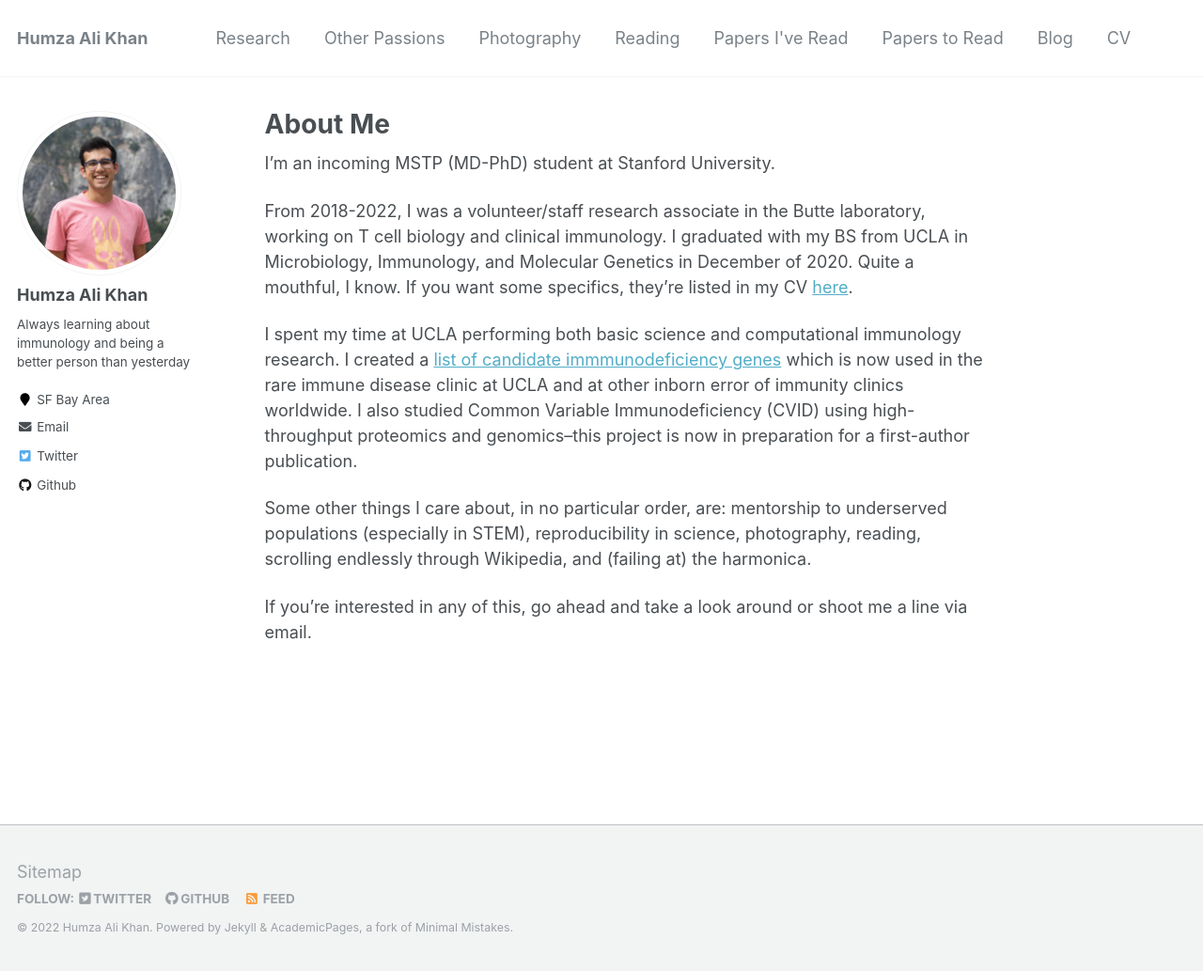
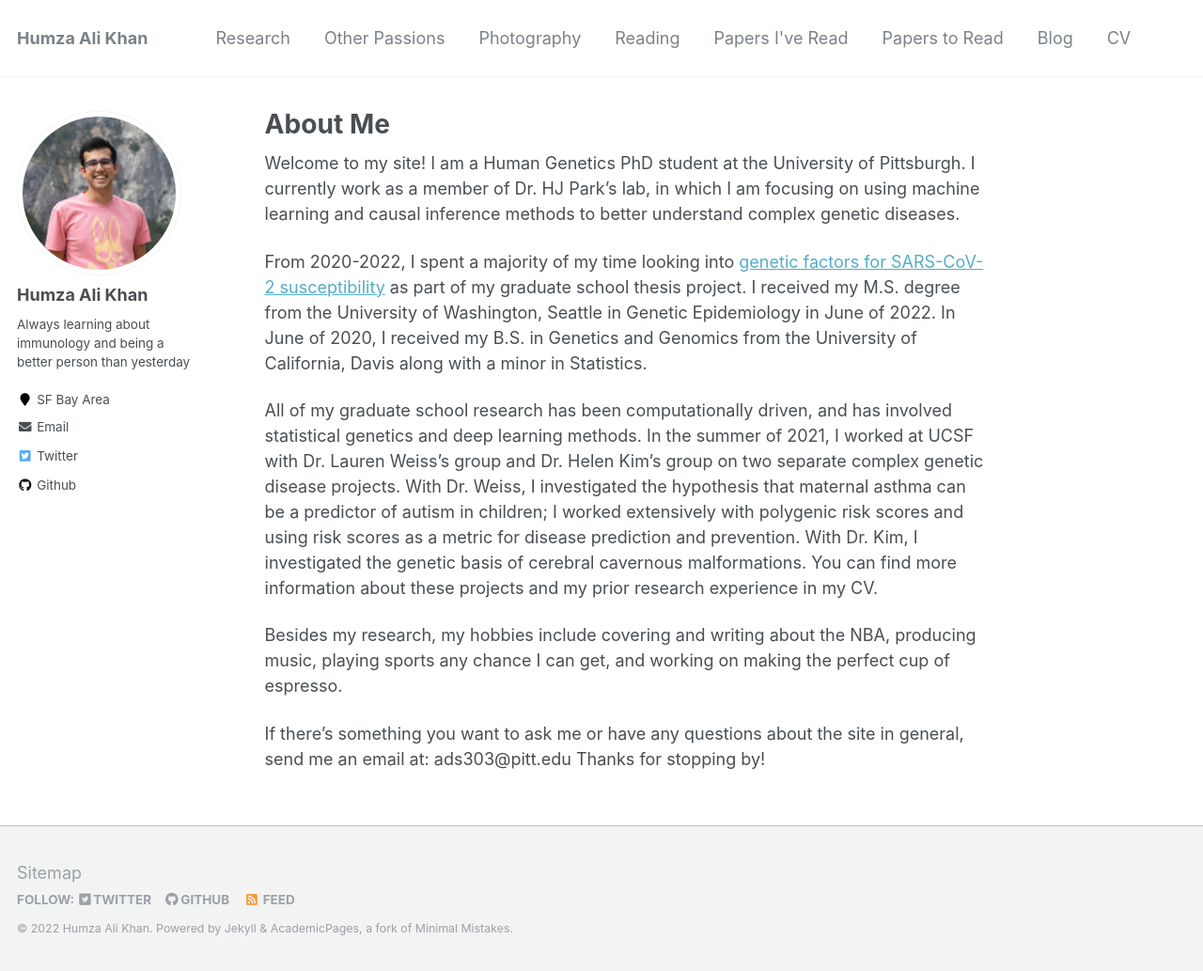
Before and after one commit to ads303/ads303.github.io, a Jekyll site: the page built from _pages/about.md, in a window 1280 px wide and 1033 px high. Shown: the whole window at 94% size. Built offline with Jekyll 4.4.1, drawn with Linux system fonts in a browser that asks for light colours.

Commit message:
Update about.md to make it my info

```diff
--- a/_pages/about.md
+++ b/_pages/about.md
@@ -7,12 +7,13 @@ redirect_from:
   - /about
   - /about.html
 ---
-I'm an incoming MSTP (MD-PhD) student at Stanford University.
+Welcome to my site! I am a Human Genetics PhD student at the University of Pittsburgh. I currently work as a member of Dr. HJ Park's lab, in which I am focusing on using machine learning and causal inference methods to better understand complex genetic diseases.
 
-From 2018-2022, I was a volunteer/staff research associate in the Butte laboratory, working on T cell biology and clinical immunology. I graduated with my BS from UCLA in Microbiology, Immunology, and Molecular Genetics in December of 2020. Quite a mouthful, I know. If you want some specifics, they're listed in my CV [here](https://humzalikhan.github.io/cv/).
+From 2020-2022, I spent a majority of my time looking into [genetic factors for SARS-CoV-2 susceptibility](https://www.medrxiv.org/content/10.1101/2022.06.23.22276797v1.full-text) as part of my graduate school thesis project. I received my M.S. degree from the University of Washington, Seattle in Genetic Epidemiology in June of 2022. In June of 2020, I received my B.S. in Genetics and Genomics from the University of California, Davis along with a minor in Statistics.
 
-I spent my time at UCLA performing both basic science and computational immunology research. I created a [list of candidate immmunodeficiency genes](https://bmcgenomics.biomedcentral.com/articles/10.1186/s12864-021-07909-3) which is now used in the rare immune disease clinic at UCLA and at other inborn error of immunity clinics worldwide. I also studied Common Variable Immunodeficiency (CVID) using high-throughput proteomics and genomics–this project is now in preparation for a first-author publication.
+All of my graduate school research has been computationally driven, and has involved statistical genetics and deep learning methods. In the summer of 2021, I worked at UCSF with Dr. Lauren Weiss's group and Dr. Helen Kim's group on two separate complex genetic disease projects. With Dr. Weiss, I investigated the hypothesis that maternal asthma can be a predictor of autism in children; I worked extensively with polygenic risk scores and using risk scores as a metric for disease prediction and prevention. With Dr. Kim, I investigated the genetic basis of cerebral cavernous malformations. You can find more information about these projects and my prior research experience in my CV.
 
-Some other things I care about, in no particular order, are: mentorship to underserved populations (especially in STEM), reproducibility in science, photography, reading, scrolling endlessly through Wikipedia, and (failing at) the harmonica.
+Besides my research, my hobbies include covering and writing about the NBA, producing music, playing sports any chance I can get, and working on making the perfect cup of espresso.
 
-If you're interested in any of this, go ahead and take a look around or shoot me a line via email.
+If there's something you want to ask me or have any questions about the site in general, send me an email at: ads303@pitt.edu
+Thanks for stopping by!
```
